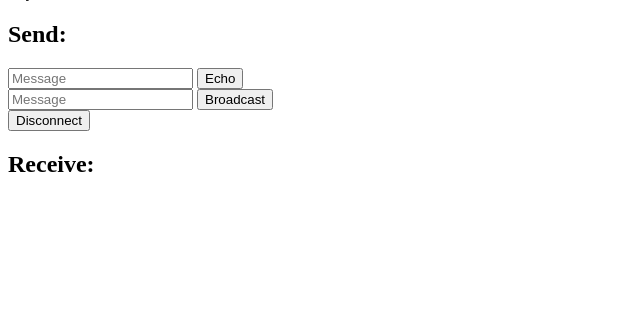
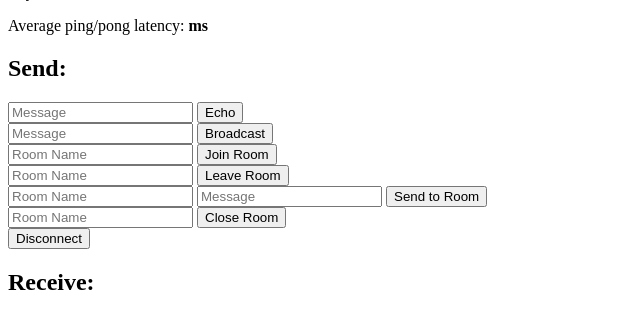
Before and after one commit to wweronika/linkchat, a Flask app: template templates/index.html in a window 1280 px wide. Shown: the part 97-426 px from the top of the page, without its empty margins (0-640 px from the left). Run offline with Flask 2, Linux system fonts and the light colour scheme; the template is opened without the code that fills it, so the values that code supplies are empty; some libraries are stand-ins or nearby versions.

Commit message:
rooms only

```diff
--- a/templates/index.html
+++ b/templates/index.html
@@ -6,30 +6,52 @@
     <script type="text/javascript" src="//cdnjs.cloudflare.com/ajax/libs/socket.io/1.3.5/socket.io.min.js"></script>
     <script type="text/javascript" charset="utf-8">
         $(document).ready(function() {
+            // Use a "/test" namespace.
+            // An application can open a connection on multiple namespaces, and
+            // Socket.IO will multiplex all those connections on a single
+            // physical channel. If you don't care about multiple channels, you
+            // can set the namespace to an empty string.
             namespace = '/test';
 
+            // Connect to the Socket.IO server.
+            // The connection URL has the following format:
             //     http[s]://<domain>:<port>[/<namespace>]
             var socket = io.connect(location.protocol + '//' + document.domain + ':' + location.port + namespace);
 
+            // Event handler for new connections.
+            // The callback function is invoked when a connection with the
+            // server is established.
             socket.on('connect', function() {
                 socket.emit('my_event', {data: 'I\'m connected!'});
             });
 
+            // Event handler for server sent data.
+            // The callback function is invoked whenever the server emits data
+            // to the client. The data is then displayed in the "Received"
+            // section of the page.
             socket.on('my_response', function(msg) {
-                $('#log').append('<br>' + $('<div/>').text('Received #' + ': ' + msg.data).html());
+                $('#log').append('<br>' + $('<div/>').text('Received #' + msg.count + ': ' + msg.data).html());
             });
 
             // Handlers for the different forms in the page.
-
-            $('form#emit').submit(function(event) {
-                socket.emit('my_event', {data: $('#emit_data').val()});
+            // These accept data from the user and send it to the server in a
+            // variety of ways
+            $('form#join').submit(function(event) {
+                socket.emit('join', {room: $('#join_room').val()});
                 return false;
             });
-            $('form#broadcast').submit(function(event) {
-                socket.emit('my_broadcast_event', {data: $('#broadcast_data').val()});
+            $('form#leave').submit(function(event) {
+                socket.emit('leave', {room: $('#leave_room').val()});
                 return false;
             });
-
+            $('form#send_room').submit(function(event) {
+                socket.emit('my_room_event', {room: $('#room_name').val(), data: $('#room_data').val()});
+                return false;
+            });
+            $('form#close').submit(function(event) {
+                socket.emit('close_room', {room: $('#close_room').val()});
+                return false;
+            });
             $('form#disconnect').submit(function(event) {
                 socket.emit('disconnect_request');
                 return false;
@@ -40,6 +62,7 @@
 <body>
     <h1>Flask-SocketIO Test</h1>
     <p>Async mode is: <b>{{ async_mode }}</b></p>
+    <p>Average ping/pong latency: <b><span id="ping-pong"></span>ms</b></p>
     <h2>Send:</h2>
     <form id="emit" method="POST" action='#'>
         <input type="text" name="emit_data" id="emit_data" placeholder="Message">
@@ -49,6 +72,23 @@
         <input type="text" name="broadcast_data" id="broadcast_data" placeholder="Message">
         <input type="submit" value="Broadcast">
     </form>
+    <form id="join" method="POST" action='#'>
+        <input type="text" name="join_room" id="join_room" placeholder="Room Name">
+        <input type="submit" value="Join Room">
+    </form>
+    <form id="leave" method="POST" action='#'>
+        <input type="text" name="leave_room" id="leave_room" placeholder="Room Name">
+        <input type="submit" value="Leave Room">
+    </form>
+    <form id="send_room" method="POST" action='#'>
+        <input type="text" name="room_name" id="room_name" placeholder="Room Name">
+        <input type="text" name="room_data" id="room_data" placeholder="Message">
+        <input type="submit" value="Send to Room">
+    </form>
+    <form id="close" method="POST" action="#">
+        <input type="text" name="close_room" id="close_room" placeholder="Room Name">
+        <input type="submit" value="Close Room">
+    </form>
     <form id="disconnect" method="POST" action="#">
         <input type="submit" value="Disconnect">
     </form>
```
